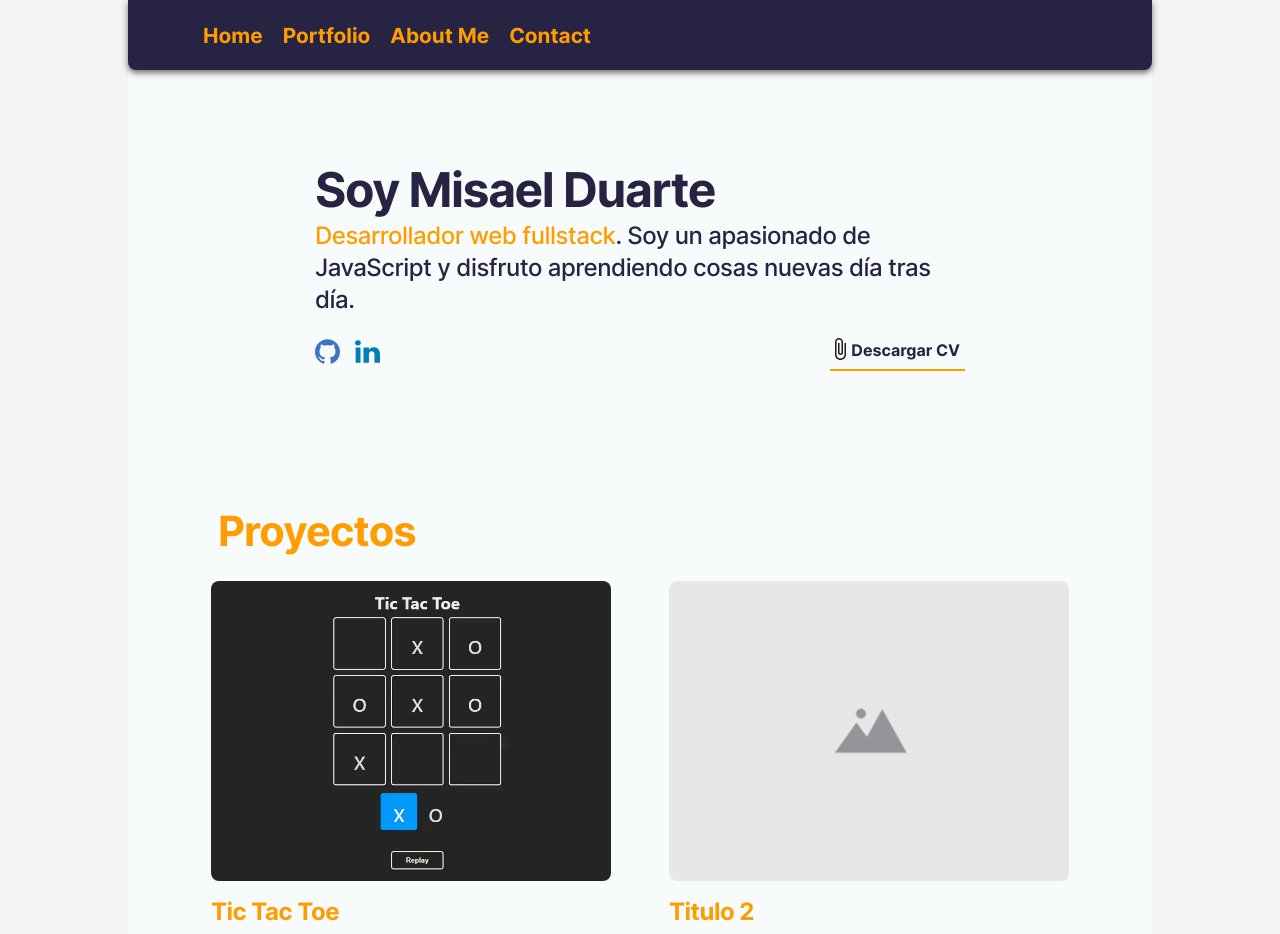
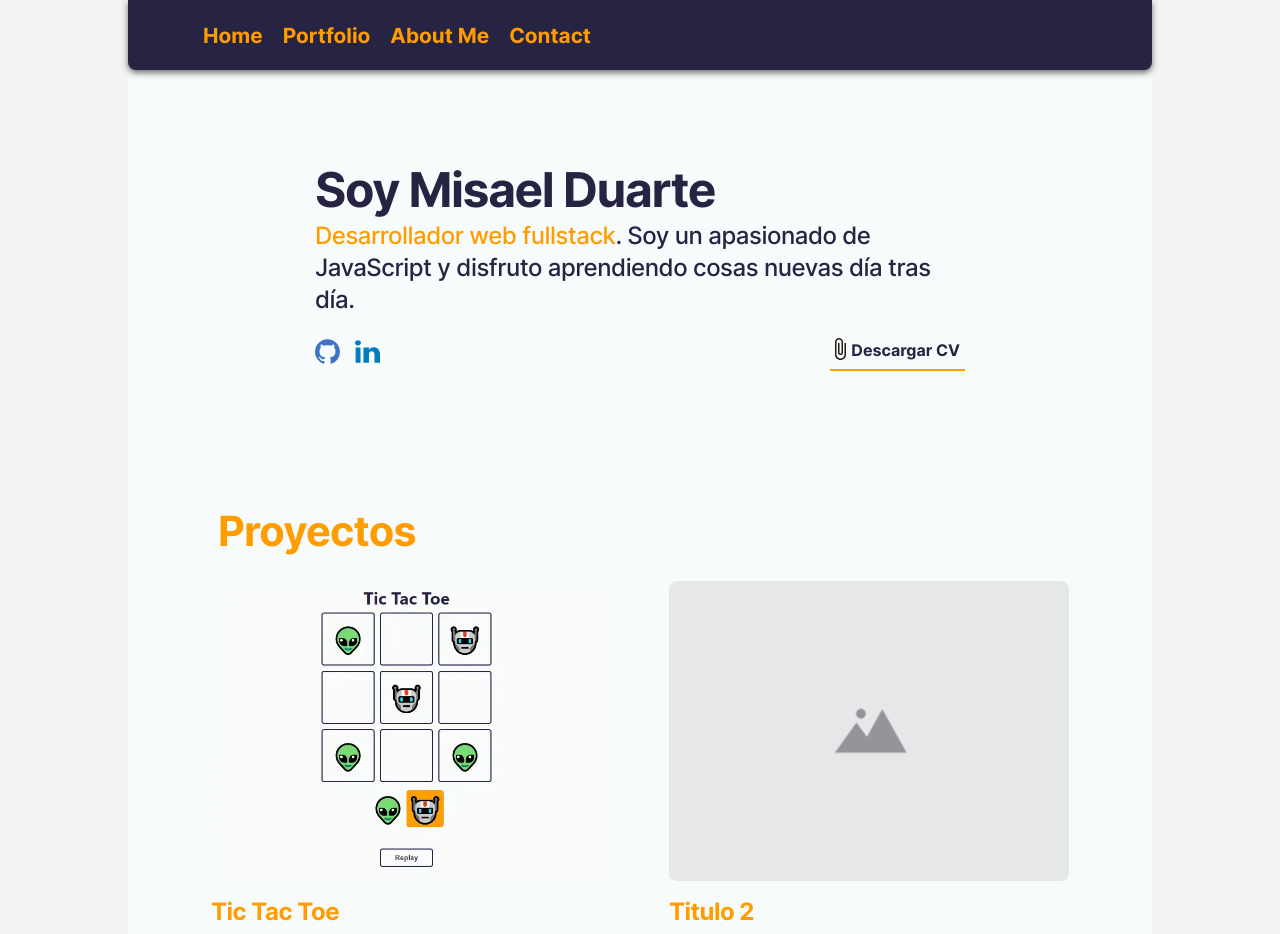
Before and after one commit to Snozin/portfolio, a React (Create React App) app: page / in a window 1280 px wide. Shown: the top 934 px of the page. Built offline with nearby package versions, Linux system fonts and the light colour scheme.

Commit message:
Agregado enlace al proyecto tictactoe y nueva img

```diff
--- a/src/components/main/projects/Projects.js
+++ b/src/components/main/projects/Projects.js
@@ -23,9 +23,15 @@ export default function Hero() {
       <Title>Proyectos</Title>
       <CardsContainer>
         <ProjectCard>
-          <ImgContainer>
-            <Img src={ticTacToe || placeholder} />
-          </ImgContainer>
+          <a
+            href="https://snozin.github.io/TicTacToe-React/"
+            target="_blank"
+            rel="noreferrer"
+          >
+            <ImgContainer>
+              <Img src={ticTacToe || placeholder} />
+            </ImgContainer>
+          </a>
           <ProjectTitle>Tic Tac Toe</ProjectTitle>
           <TagsContainer>
             <Tag>HTML</Tag>
@@ -35,8 +41,8 @@ export default function Hero() {
           </TagsContainer>
           <Description>
             Pequeño juego de tres en raya (TicTacToe) realizado con React para
-            practicar con el hook useEffect, los renderizados condicionales
-            y el renderizado de listas.
+            practicar con el hook useEffect, los renderizados condicionales y el
+            renderizado de listas.
           </Description>
           <LinksContainer>
             <LinkItem>
```
Also changed, not shown: src/assets/img/tictactoe.webp.
